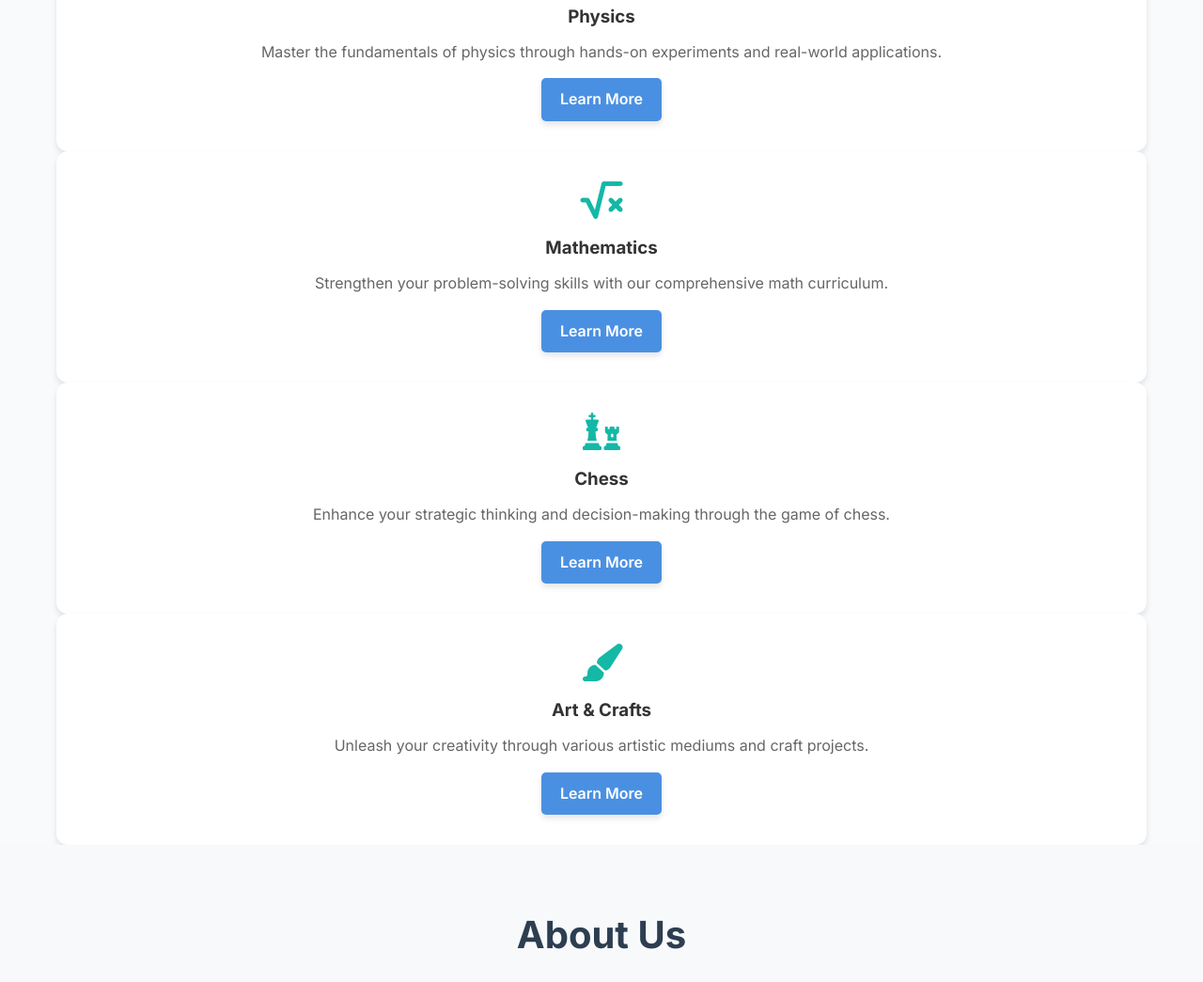
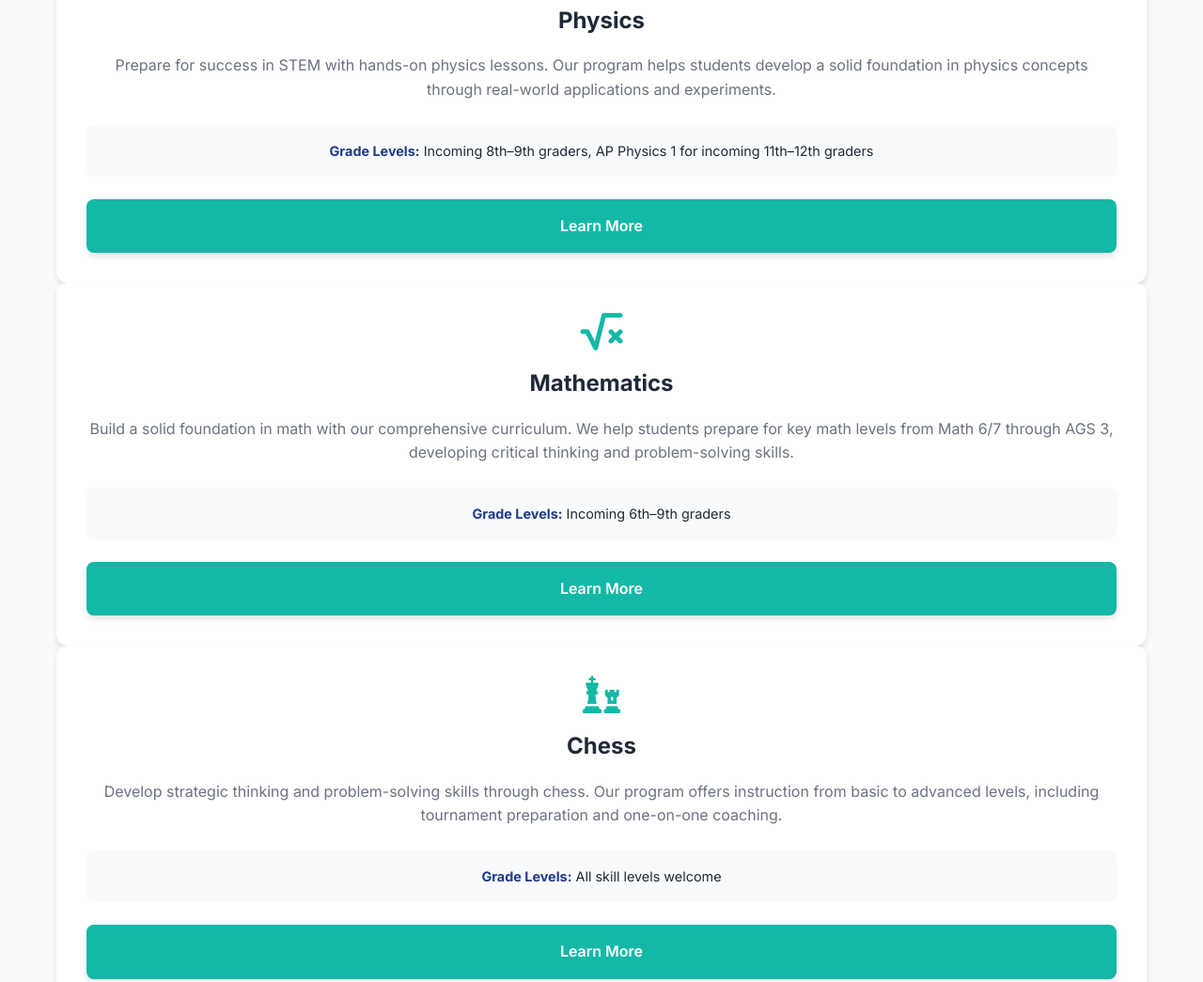
Before and after one commit to Vedpro8988/SigmaLearning, a plain HTML site: page index.html in a window 1280 px wide. Shown: the part 1267-2312 px from the top of the page at 94% size. Drawn offline with Linux system fonts and the light colour scheme.

Commit message:
Update Programs section on home page with detailed descriptions and grade levels

```diff
--- a/index.html
+++ b/index.html
@@ -62,25 +62,37 @@
                 <div class="program-card">
                     <i class="fas fa-atom"></i>
                     <h3>Physics</h3>
-                    <p>Master the fundamentals of physics through hands-on experiments and real-world applications.</p>
+                    <p>Prepare for success in STEM with hands-on physics lessons. Our program helps students develop a solid foundation in physics concepts through real-world applications and experiments.</p>
+                    <div class="program-info">
+                        <p><strong>Grade Levels:</strong> Incoming 8th–9th graders, AP Physics 1 for incoming 11th–12th graders</p>
+                    </div>
                     <a href="programs.html#physics" class="cta-button">Learn More</a>
                 </div>
                 <div class="program-card">
                     <i class="fas fa-square-root-alt"></i>
                     <h3>Mathematics</h3>
-                    <p>Strengthen your problem-solving skills with our comprehensive math curriculum.</p>
+                    <p>Build a solid foundation in math with our comprehensive curriculum. We help students prepare for key math levels from Math 6/7 through AGS 3, developing critical thinking and problem-solving skills.</p>
+                    <div class="program-info">
+                        <p><strong>Grade Levels:</strong> Incoming 6th–9th graders</p>
+                    </div>
                     <a href="programs.html#math" class="cta-button">Learn More</a>
                 </div>
                 <div class="program-card">
                     <i class="fas fa-chess"></i>
                     <h3>Chess</h3>
-                    <p>Enhance your strategic thinking and decision-making through the game of chess.</p>
+                    <p>Develop strategic thinking and problem-solving skills through chess. Our program offers instruction from basic to advanced levels, including tournament preparation and one-on-one coaching.</p>
+                    <div class="program-info">
+                        <p><strong>Grade Levels:</strong> All skill levels welcome</p>
+                    </div>
                     <a href="programs.html#chess" class="cta-button">Learn More</a>
                 </div>
                 <div class="program-card">
                     <i class="fas fa-paint-brush"></i>
                     <h3>Art & Crafts</h3>
-                    <p>Unleash your creativity through various artistic mediums and craft projects.</p>
+                    <p>Explore your creativity through various artistic mediums and craft projects. Our program offers instruction in drawing, painting, paper crafts, clay modeling, and mixed media projects.</p>
+                    <div class="program-info">
+                        <p><strong>Grade Levels:</strong> All skill levels welcome</p>
+                    </div>
                     <a href="programs.html#art" class="cta-button">Learn More</a>
                 </div>
             </div>
--- a/styles.css
+++ b/styles.css
@@ -339,11 +339,14 @@ body {
 
 .program-card {
     background: var(--white);
+    padding: 2rem;
     border-radius: 12px;
-    padding: 2rem;
     box-shadow: 0 4px 6px rgba(0, 0, 0, 0.1);
+    text-align: center;
     transition: all 0.3s ease;
-    text-align: center;
+    display: flex;
+    flex-direction: column;
+    height: 100%;
 }
 
 .program-card:hover {
@@ -358,38 +361,36 @@ body {
 }
 
 .program-card h3 {
-    color: #333;
-    margin-bottom: 10px;
+    color: var(--text-color);
+    margin-bottom: 1rem;
+    font-size: 1.5rem;
 }
 
 .program-card p {
-    color: #666;
-    margin-bottom: 15px;
+    color: var(--text-color-light);
+    margin-bottom: 1.5rem;
+    flex-grow: 1;
 }
 
-.program-card ul {
-    list-style: none;
-    padding: 0;
-    margin-bottom: 20px;
+.program-info {
+    background-color: var(--background-color);
+    padding: 1rem;
+    border-radius: 8px;
+    margin-bottom: 1.5rem;
 }
 
-.program-card ul li {
-    color: #666;
-    margin-bottom: 5px;
+.program-info p {
+    margin: 0;
+    font-size: 0.9rem;
+    color: var(--text-color);
+}
+
+.program-info strong {
+    color: var(--primary-color);
 }
 
 .program-card .cta-button {
-    display: inline-block;
-    padding: 10px 20px;
-    background-color: #4a90e2;
-    color: #fff;
-    text-decoration: none;
-    border-radius: 5px;
-    transition: background-color 0.3s ease;
-}
-
-.program-card .cta-button:hover {
-    background-color: #357abd;
+    margin-top: auto;
 }
 
 /* Contact Form Styles */
```
